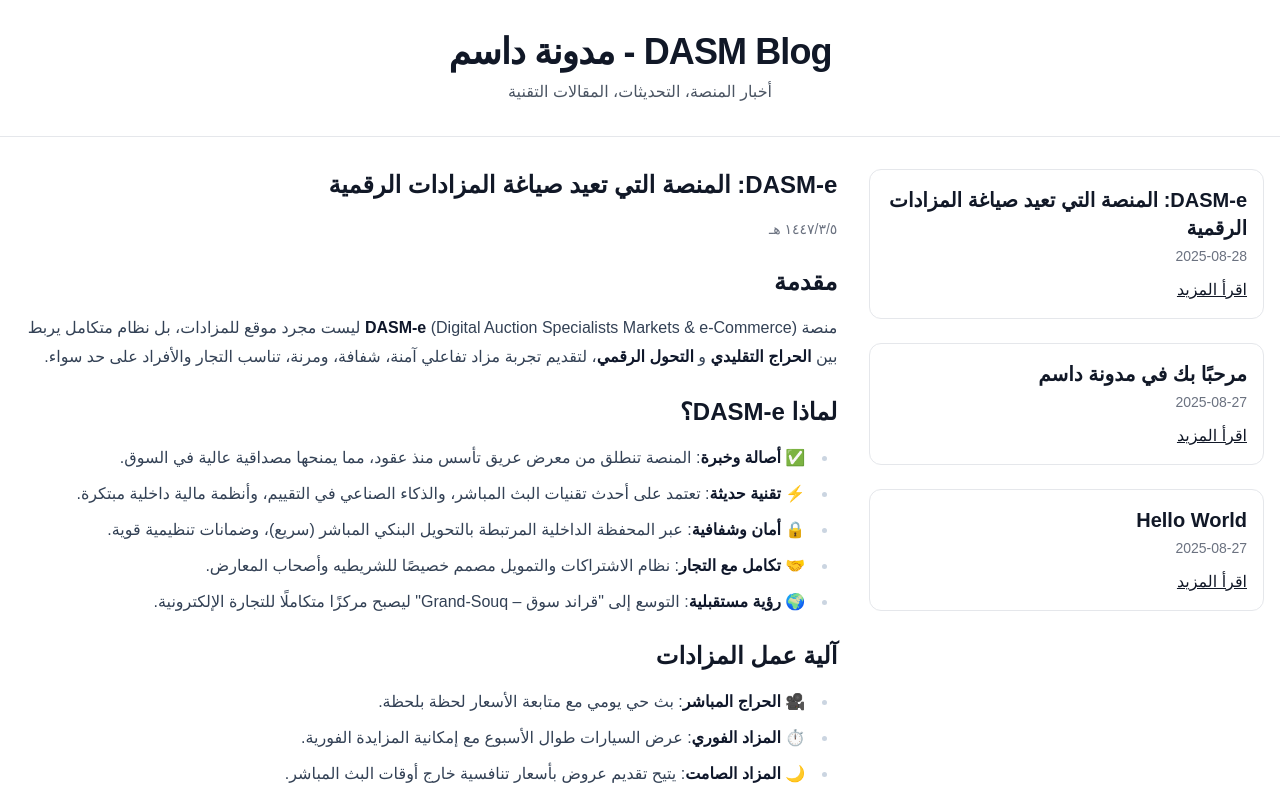
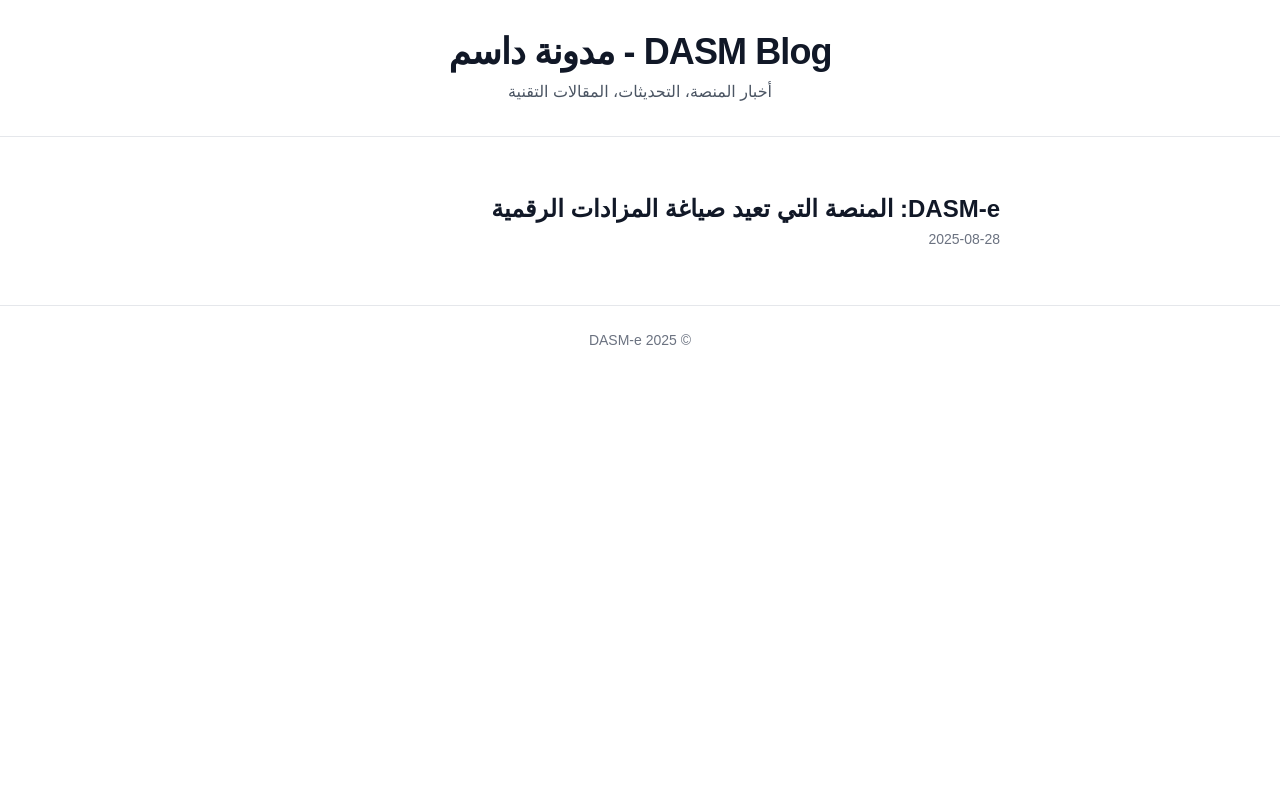
Before and after one commit to mazroni9/dasm-blog-starter, a Next.js app: page /posts/about-dasm in a window 1280 px wide. Shown: the top 800 px of the page. Built offline with nearby package versions, Linux system fonts and the light colour scheme.

Commit message:
Update page.tsx

```diff
--- a/app/posts/[slug]/page.tsx
+++ b/app/posts/[slug]/page.tsx
@@ -1,43 +1,35 @@
 // app/posts/[slug]/page.tsx
-import { getAllPosts, getAllSlugs, getPostBySlug } from "@/lib/posts";
-import PostList from "@/app/components/PostList";
-import type { Metadata } from "next";
+import { getAllPosts, getPostBySlug } from "@/lib/posts";
+
+type Props = { params: { slug: string } };
 
 export async function generateStaticParams() {
-  const slugs = await getAllSlugs();
-  return slugs.map((slug) => ({ slug }));
+  const posts = await getAllPosts();
+  return posts.map((p) => ({ slug: p.slug }));
 }
 
-export async function generateMetadata(
-  { params }: { params: { slug: string } }
-): Promise<Metadata> {
+export default async function PostPage({ params }: Props) {
   const post = await getPostBySlug(params.slug);
-  return { title: `${post.title} | مدونة داسم` };
-}
 
-export default async function PostPage({ params }: { params: { slug: string } }) {
-  const [posts, post] = await Promise.all([
-    getAllPosts(),
-    getPostBySlug(params.slug),
-  ]);
+  if (!post) {
+    return (
+      <main className="max-w-3xl mx-auto p-6">
+        <h1 className="text-xl font-bold">لم يتم العثور على المقال</h1>
+      </main>
+    );
+  }
 
   return (
-    <div className="grid grid-cols-1 lg:grid-cols-12 gap-8">
-      {/* العمود الجانبي */}
-      <div className="lg:col-span-4">
-        <PostList posts={posts} activeSlug={params.slug} />
-      </div>
-
-      {/* المقال */}
-      <div className="lg:col-span-8">
-        <article className="prose prose-slate max-w-none prose-headings:font-bold">
-          <h2 className="!mt-0">{post.title}</h2>
-          <p className="text-sm text-gray-500">
-            {new Date(post.date).toLocaleDateString("ar-SA")}
-          </p>
-          <div className="mt-6" dangerouslySetInnerHTML={{ __html: post.html }} />
-        </article>
-      </div>
-    </div>
+    <main className="max-w-3xl mx-auto p-6">
+      <h1 className="text-2xl font-bold">{post.title}</h1>
+      {post.date && <p className="text-sm text-gray-500 mt-1">{post.date}</p>}
+      {post.excerpt && <p className="text-gray-700 mt-4">{post.excerpt}</p>}
+      {post.content && (
+        <div
+          className="prose prose-neutral mt-6"
+          dangerouslySetInnerHTML={{ __html: post.content }}
+        />
+      )}
+    </main>
   );
 }
```
